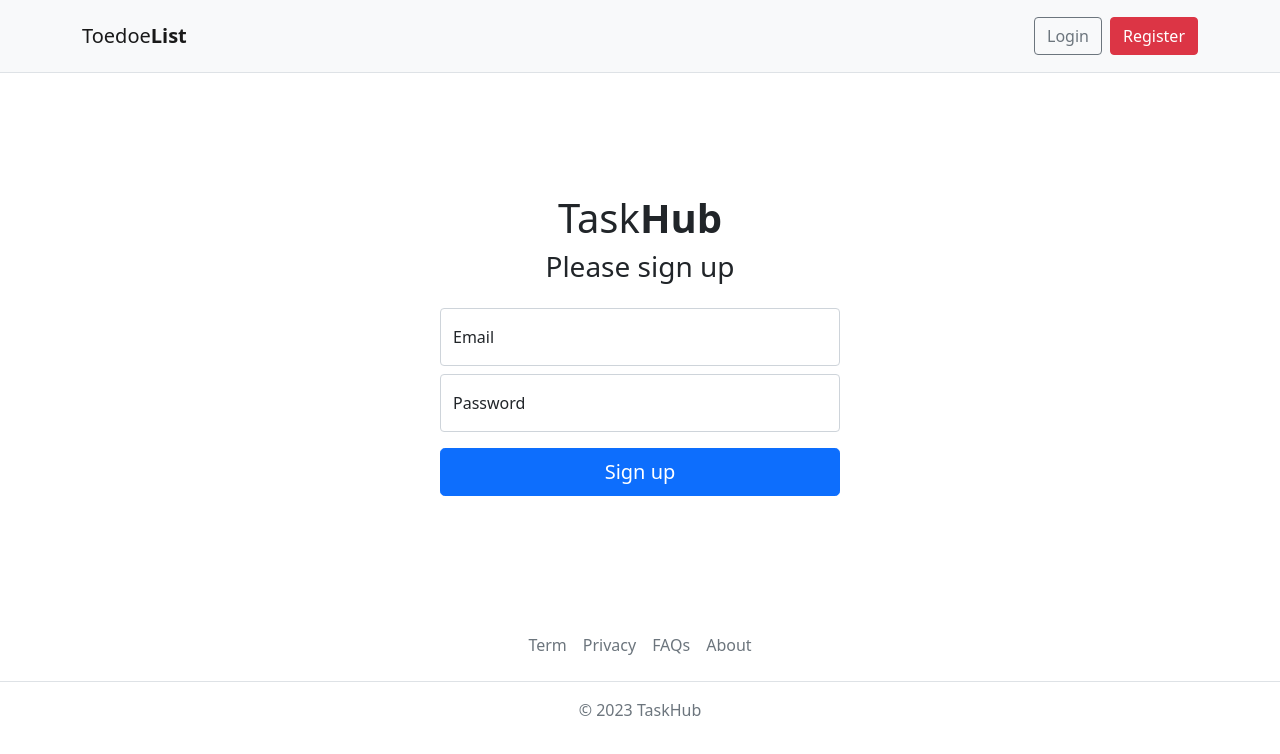
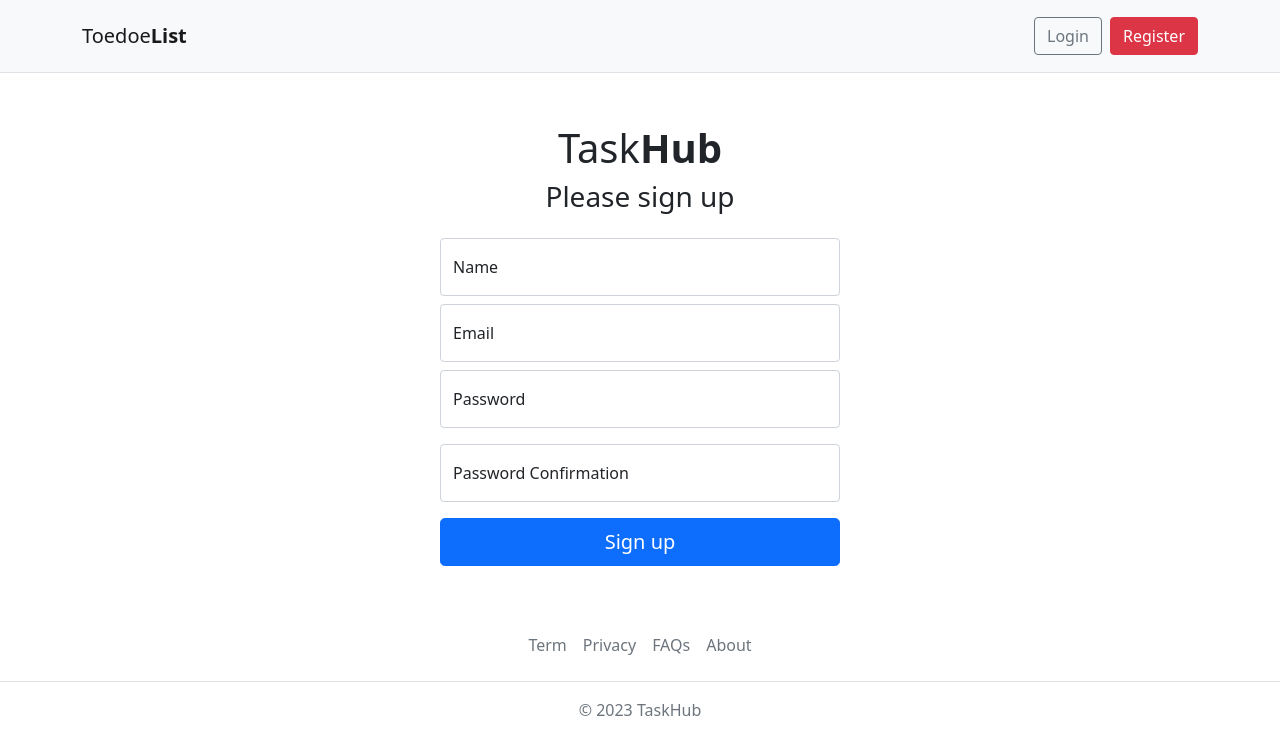
Before and after one commit to UchiG/TaskHub, a Vue app: page /register in a window 1280 px wide. Shown: the top 754 px of the page. Built offline with nearby package versions, Linux system fonts and the light colour scheme; no server answers.

Commit message:
changes to error handling

```diff
--- a/src/pages/RegisterPage.vue
+++ b/src/pages/RegisterPage.vue
@@ -6,46 +6,95 @@
         <strong>Hub</strong>
       </h1>
       <h2 class="h3 mb-4 fw-normal">Please sign up</h2>
+
       <div class="form-floating mb-2">
-                <input type="email" class="form-control" :class="{ 'is-invalid': errors.email && errors.email[0] }" id="email" v-model="form.email" placeholder="name@example.com" />
+        <input
+          type="text"
+          class="form-control"
+          :class="{ 'is-invalid': errors.name && errors.name[0] }"
+          id="email"
+          v-model="form.name"
+          placeholder="Your name"
+        />
+        <label for="name">Name</label>
+        <div class="invalid-feedback" v-if="errors.name && errors.name[0]">
+          {{ errors.name && errors.name[0] }}
+        </div>
+      </div>
+
+      <div class="form-floating mb-2">
+        <input
+          type="email"
+          class="form-control"
+          :class="{ 'is-invalid': errors.email && errors.email[0] }"
+          id="email"
+          v-model="form.email"
+          placeholder="name@example.com"
+        />
         <label for="email">Email</label>
         <div class="invalid-feedback" v-if="errors.email && errors.email[0]">
           {{ errors.email && errors.email[0] }}
         </div>
       </div>
+
       <div class="form-floating mb-3">
-                <input type="password" class="form-control" :class="{ 'is-invalid': errors.password && errors.password[0] }" id="password" v-model="form.password" placeholder="Password" />
+        <input
+          type="password"
+          class="form-control"
+          :class="{ 'is-invalid': errors.password && errors.password[0] }"
+          id="password"
+          placeholder="Password"
+          v-model="form.password"
+        />
         <label for="password">Password</label>
-                <div class="invalid-feedback" v-if="errors.password && errors.password[0]">
+        <div
+          class="invalid-feedback"
+          v-if="errors.password && errors.password[0]"
+        >
           {{ errors.password && errors.password[0] }}
         </div>
       </div>
 
-            <button class="w-100 btn btn-lg btn-primary" type="submit">Sign up</button>
+      <div class="form-floating mb-3">
+        <input
+          type="password"
+          class="form-control"
+          id="password_confirmation"
+          placeholder="Password Confirmation"
+          v-model="form.password_confirmation"
+        />
+        <label for="password_confirmation">Password Confirmation</label>
+      </div>
+
+      <button class="w-100 btn btn-lg btn-primary" type="submit">
+        Sign up
+      </button>
     </form>
   </main>
 </template>
 
 <script setup>
-import { reactive } from "vue";
-import { storeToRefs } from "pinia";
-import { useRouter } from "vue-router";
-import { useAuthStore } from "../stores/auth";
+import { reactive } from "vue"
+import { storeToRefs } from "pinia"
+import { useRouter } from "vue-router"
+import { useAuthStore } from "../stores/auth"
 
 const router = useRouter()
 const store = useAuthStore()
 const { isLoggedIn, errors } = storeToRefs(store)
-const { handleLogin } = store
+const { handleRegister } = store
 
 const form = reactive({
-    email: '',
-    password: ''
+  name: "",
+  email: "",
+  password: "",
+  password_confirmation: "",
 })
 
 const handleSubmit = async () => {
-    await handleLogin(form)
+  await handleRegister(form)
   if (isLoggedIn.value) {
-        router.push({ name: 'tasks' })
+    router.push({ name: "tasks" })
   }
 }
 </script>
--- a/src/pages/TasksPage.vue
+++ b/src/pages/TasksPage.vue
@@ -46,5 +46,5 @@ const showToggleCompletedBtn = computed(
 const completedTasksIsVisible = computed(
     () => uncompletedTasks.value.length === 0 || completedTasks.value.length > 0
 )
-const showCompletedTasks = ref(false)
+const showCompletedTasks = ref(false || completedTasksIsVisible.value)
 </script>
```
Lines whose indentation alone changed are shown as unchanged.
